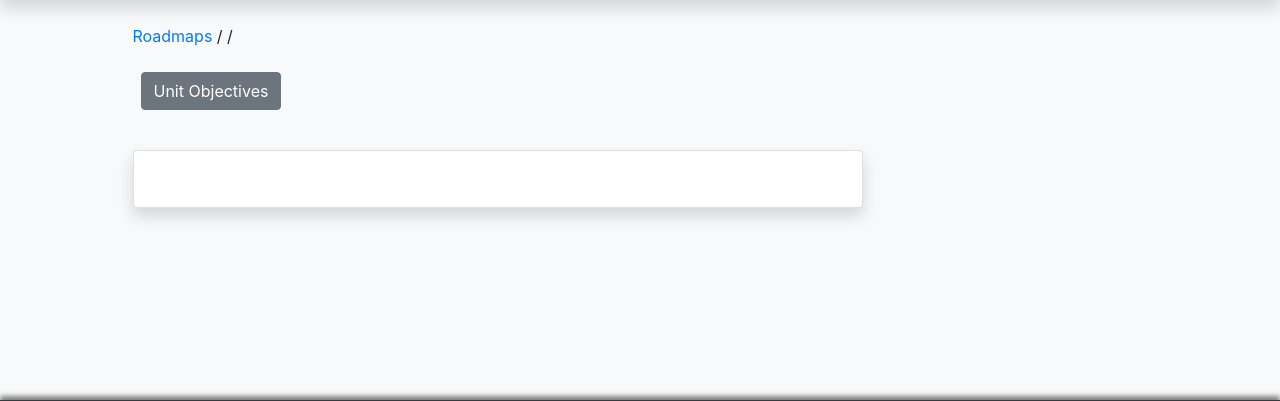
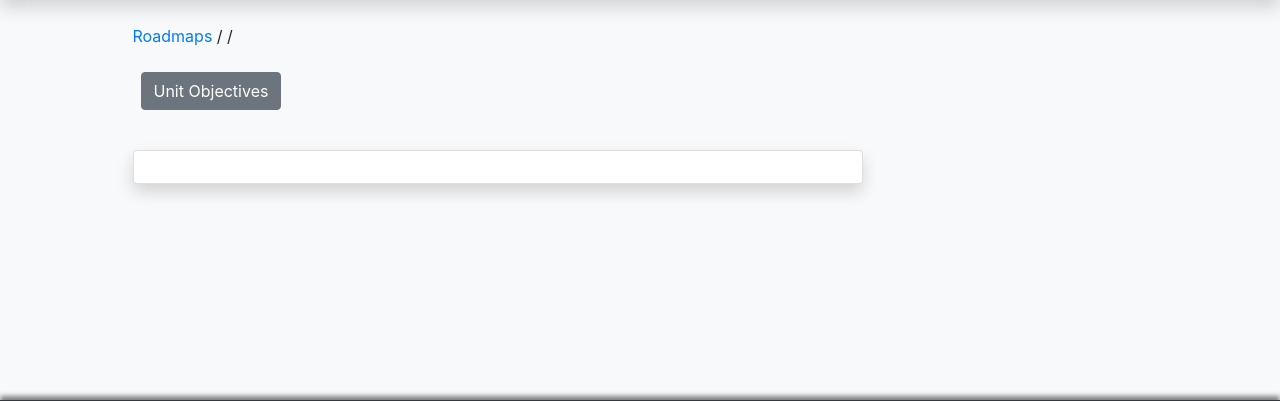
Before and after one commit to Lucasmiguelmac/Roadmapp, a Django app: template roadmaps/templates/roadmaps/unit_detail.html in a window 1280 px wide. Shown: the part 58-459 px from the top of the page. Run offline with Django 3.2, Linux system fonts and the light colour scheme; the template is opened without the code that fills it, so the values that code supplies are empty; some libraries are stand-ins or nearby versions.

Commit message:
reducir padding en items

```diff
--- a/roadmaps/templates/roadmaps/unit_detail.html
+++ b/roadmaps/templates/roadmaps/unit_detail.html
@@ -45,7 +45,7 @@
                 <div class="row">
                     <div class="col-12" >
                     {% if not start_roadmap_message %}
-                        <div class="card bg-white shadow mt-3 p-2 pb-5">
+                        <div class="card bg-white shadow mt-3 p-2 pb-4">
                             {% for im in item_membership_list %}
                                 <div class="card-body">
                                     <!-- Checkbox -->
```
